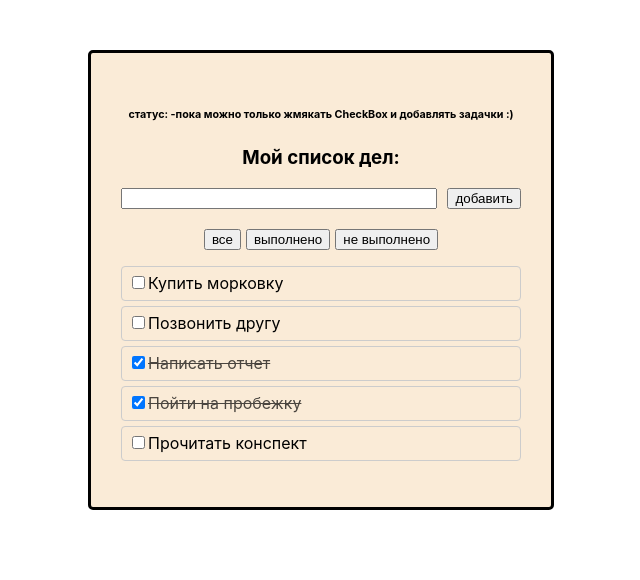
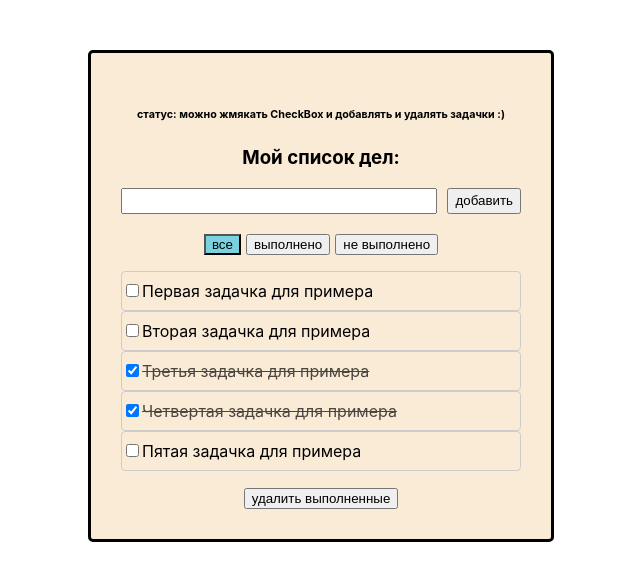
Before and after one commit to kaskodim/task-list, a React (Create React App) app: page / in a window 1280 px wide. Shown: the top 580 px of the page, without its empty margins (319-959 px from the left). Built offline with nearby package versions, Linux system fonts and the light colour scheme.

Commit message:
adds task deletion

```diff
--- a/src/App.tsx
+++ b/src/App.tsx
@@ -3,12 +3,12 @@ import {TaskList, TaskType} from './components/taskList';
 import {v1} from 'uuid';
 
 
-const tasksBek = [
-    {id: v1(), title: 'Купить морковку', completed: false},
-    {id: v1(), title: 'Позвонить другу', completed: false},
-    {id: v1(), title: 'Написать отчет', completed: true},
-    {id: v1(), title: 'Пойти на пробежку', completed: true},
-    {id: v1(), title: 'Прочитать конспект', completed: false}
+const tasksBack: TaskType[] = [
+    {id: v1(), title: 'Первая задачка для примера', completed: false},
+    {id: v1(), title: 'Вторая задачка для примера', completed: false},
+    {id: v1(), title: 'Третья задачка для примера', completed: true},
+    {id: v1(), title: 'Четвертая задачка для примера', completed: true},
+    {id: v1(), title: 'Пятая задачка для примера', completed: false}
 ];
 
 
@@ -16,8 +16,8 @@ export type FilterValue = 'all' | 'completed' | 'active'
 
 function App() {
 
-    const [tasks, setTasks] = useState<Array<TaskType>>(tasksBek)
-    const [filteredTask, setFilteredTask] = useState<Array<TaskType>>(tasks)
+    const [tasks, setTasks] = useState<Array<TaskType>>(tasksBack)
+    const [filter, setFilter] = useState<FilterValue>('all')
 
     function changeCheckbox(id: string, completed: boolean) {
 
@@ -40,30 +40,43 @@ function App() {
             title: title,
             completed: false
         }
+
         setTasks([newTask, ...tasks])
+        setFilter('all')
     }
 
     function changeFilter(value: FilterValue) {
-        switch (value) {
-            case 'completed':
-                setFilteredTask(tasks.filter(t => t.completed))
-                break
-            case 'active':
-                setFilteredTask(tasks.filter(t => !t.completed))
-                break
-            default:
-                setFilteredTask(tasks)
-        }
+        setFilter(value)
     }
+
+    function deleteCompletedTasks() {
+        setTasks(tasks.filter(task => !task.completed))
+        setFilter('all')
+    }
+
+    function deleteTask(id: string) {
+        setTasks(tasks.filter(task => task.id !== id))
+    }
+
+    const filteredTasks = tasks.filter(task => {
+        if (filter === 'completed') return task.completed
+        if (filter === 'active') return !task.completed
+        // if (filter === 'all') return true
+        return true
+    });
 
     return (
         <div className="App">
-            <h6>статус: -пока можно только жмякать CheckBox и добавлять задачки :) </h6>
+            <h6>статус: можно жмякать CheckBox и добавлять и удалять задачки :) </h6>
             <TaskList title={'Мой список дел:'}
-                      tasks={filteredTask}
+                      tasks={filteredTasks}
+                      tasksState={tasks}
                       changeCheckbox={changeCheckbox}
                       addTask={addTask}
-                      changeFilter={changeFilter}/>
+                      changeFilter={changeFilter}
+                      deleteCompletedTasks={deleteCompletedTasks}
+                      deleteTask={deleteTask}
+                      filter={filter}/>
         </div>
     );
 }
--- a/src/components/Button.tsx
+++ b/src/components/Button.tsx
@@ -1,13 +1,15 @@
 import React from 'react';
 
 type ButtonPropsType = {
+    className?: string;
     name: string;
     onClick?: () => void;
 }
 
 export const Button = (props: ButtonPropsType) => {
     return (
-        <button onClick={props.onClick}
+        <button className={props.className}
+            onClick={props.onClick}
         >{props.name}</button>
     );
 };
--- a/src/components/taskList.tsx
+++ b/src/components/taskList.tsx
@@ -8,13 +8,16 @@ export type TaskType = {
     title: string
     completed: boolean
 }
-
 type TaskListPropsType = {
     title: string
     tasks: Array<TaskType>
+    tasksState: Array<TaskType>
     changeCheckbox: (id: string, completed: boolean) => void
     addTask: (title: string) => void
     changeFilter: (value: FilterValue) => void
+    deleteCompletedTasks: () => void
+    deleteTask: (id: string) => void
+    filter: FilterValue
 }
 
 export const TaskList = (props: TaskListPropsType) => {
@@ -33,16 +36,18 @@ export const TaskList = (props: TaskListPropsType) => {
             return
         }
 
-        if (props.tasks.some(t => t.title === newTitle)) {
+        if (props.tasksState.some(t => t.title === newTitle)) {
             setError(' повторяешься :)')
             setNewTitle('')
             return
         } else {
             // TODO добавить обрезание строки, если не влазивает!
             props.addTask(newTitle.trim())
+            props.changeFilter('all')
             setNewTitle('')
             setError('')
         }
+
     }
     const onPressHandler = (e: KeyboardEvent<HTMLInputElement>) => {
         if (e.ctrlKey && e.key === 'Enter') {
@@ -63,27 +68,37 @@ export const TaskList = (props: TaskListPropsType) => {
 
                 <Button name={'добавить'}
                         onClick={addTitleHandler}
+
                     // TODO скидывать фильтр на все или не выполненные
 
                 />
             </div>
 
             <div className={'filter-buttons'}>
-                <Button name={'все'} onClick={() => {
+                <Button className={props.filter === 'all' ? 'buttonActive' : ''}
+                        name={'все'}
+                        onClick={() => {
                             props.changeFilter('all')
                         }}/>
-                <Button name={'выполнено'} onClick={() => {
+                <Button className={props.filter === 'completed' ? 'buttonActive' : ''}
+                        name={'выполнено'} onClick={() => {
                     props.changeFilter('completed')
                 }}/>
-                <Button name={'не выполнено'} onClick={() => {
+                <Button className={props.filter === 'active' ? 'buttonActive' : ''}
+                        name={'не выполнено'} onClick={() => {
                     props.changeFilter('active')
                 }}/>
-                {/*    добавить кнопку удалить выполненные */}
+
+
             </div>
 
             <ul className={'checkBox'}>
-                {props.tasks.map((t) => {
+                {
+                    props.tasks.length === 0 ? (
+                        <p>дела не добавлены</p>
+                    ) : (
 
+                        props.tasks.map((t) => {
                             const onclickCheckedHandler = (id: string) => {
                                 props.changeCheckbox(id, t.completed);
                             }
@@ -100,12 +115,18 @@ export const TaskList = (props: TaskListPropsType) => {
                                         />
                                         <span className={t.completed ? 'completed' : ''}>{t.title}</span>
                                     </label>
-                            <button className={'buttonTask'}>x</button>
-
+                                    <button className={'buttonTask'}
+                                            onClick={() => {
+                                                props.deleteTask(t.id)
+                                            }}>x
+                                    </button>
                                 </li>
                             )
-                })}
+                        })
+                    )
+                }
             </ul>
+            <Button name={'удалить выполненные'} onClick={props.deleteCompletedTasks}/>
         </div>
     );
 };
--- a/src/index.css
+++ b/src/index.css
@@ -31,6 +31,7 @@ code {
 .inputValue {
     flex-grow: 1;
     margin-right: 10px;
+    height: 20px;
 }
 
 .filter-buttons {
@@ -47,14 +48,26 @@ code {
     cursor: default;
 }
 
+.checkBox>p{
+    text-align: center;
+}
+
 .task {
-    margin-top: 5px;
-    padding: 6px;
+    height: 38px;
     border: 1px solid #ccc;
     border-radius: 4px;
     transition: background-color 0.3s ease;
     display: flex;
     justify-content: space-between;
+    align-items: center;
+}
+
+.task > label {
+    width: 100%;
+    height: 100%;
+    display: flex;
+    align-items: center;
+
 }
 
 .task:hover {
@@ -62,12 +75,12 @@ code {
     box-shadow: 0 4px 8px rgba(0, 0, 0, 0.1)
 }
 
-.task:hover .buttonTask{
+.task:hover .buttonTask {
     opacity: 100%;
 }
 
-.buttonTask{
-   opacity: 0;
+.buttonTask {
+    opacity: 0;
     transition: opacity 0.1s ease;
 }
 
@@ -83,3 +96,7 @@ code {
 .errorMessage {
     color: red;
 }
+
+.buttonActive {
+    background-color: rgba(69, 200, 227, 0.71);
+}
```
Lines whose indentation alone changed are shown as unchanged.
